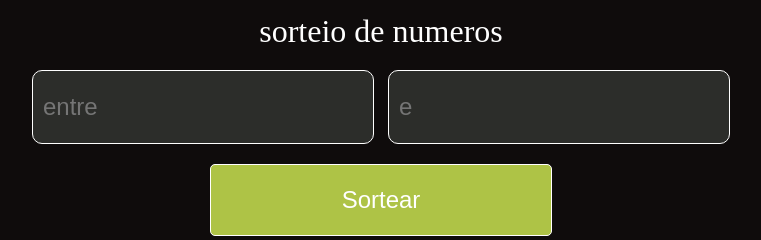
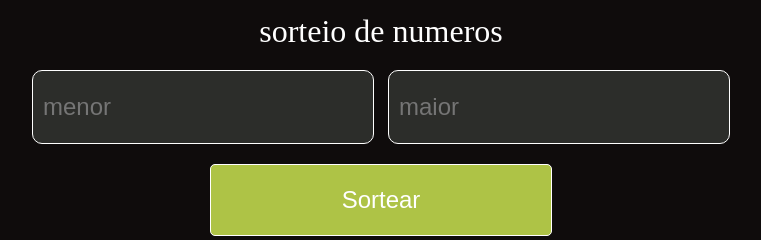
Before and after one commit to miguelpedreira/sorteador-de-numeros, a plain HTML site: page index.html in a window 1280 px wide. Shown: the part 344-584 px from the top of the page, 259-1020 px from the left. Drawn offline with Linux system fonts and the light colour scheme.

Commit message:
troque placeholder dos inputs

```diff
--- a/index.html
+++ b/index.html
@@ -10,8 +10,8 @@
     <img src="./img/sort 1.png" alt="Sorteio">
     <p>sorteio  de numeros </p>
     <div class="input-container">
-        <input type="number" id="numero" placeholder="entre ">
-        <input type="number" id="numero2" placeholder="e">
+        <input type="number" id="numero" placeholder="menor ">
+        <input type="number" id="numero2" placeholder="maior">
     </div>
     <button>Sortear</button>
     <div id="alerta-animado" class="alerta-oculto">
```
